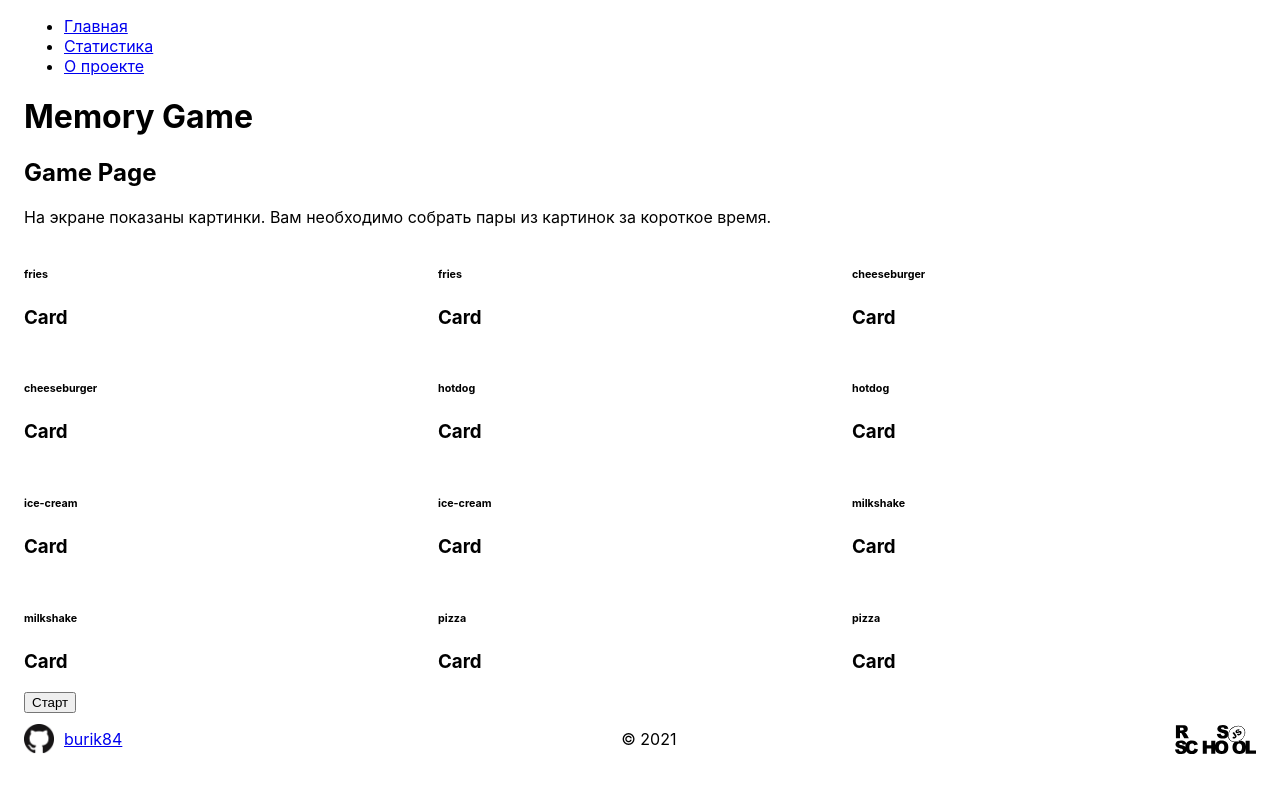
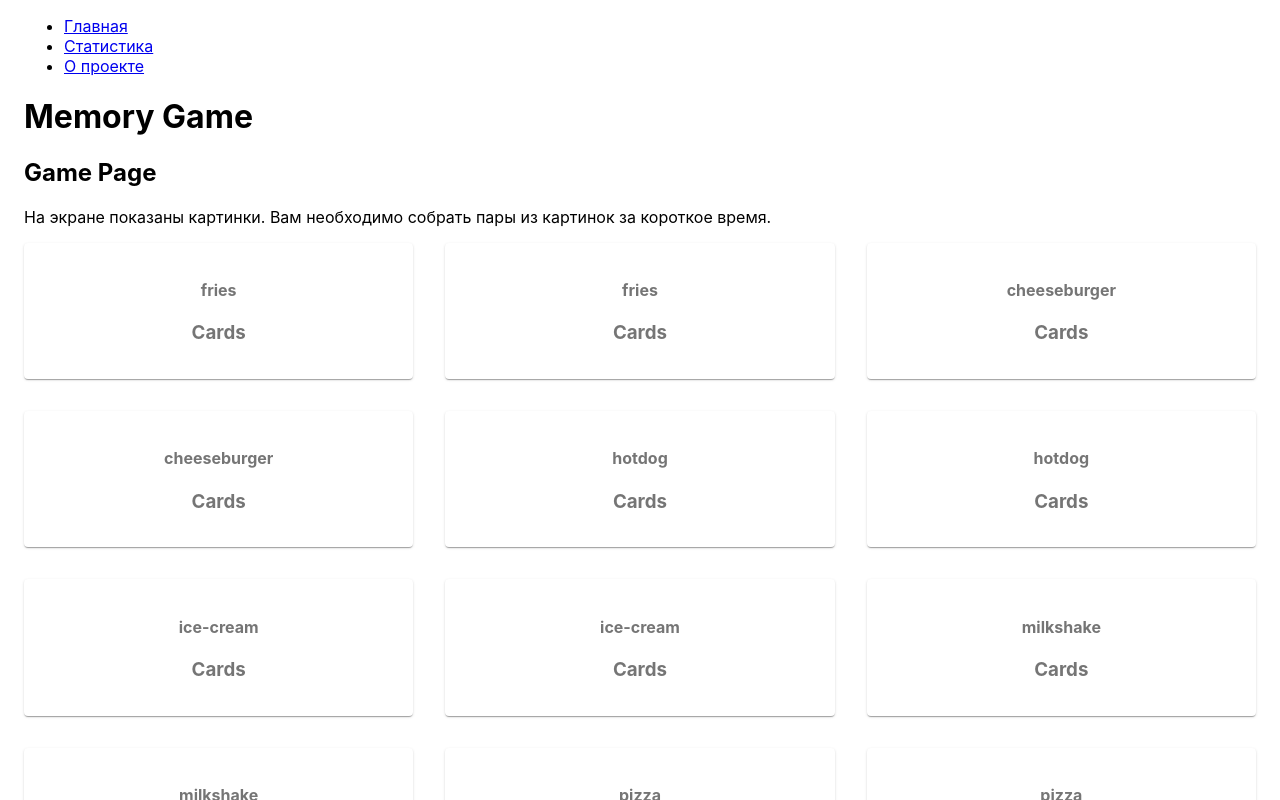
Before and after one commit to burik84/react-game, a React (Create React App) app in the folder react-game/: page / in a window 1280 px wide. Shown: the top 800 px of the page. Built offline with nearby package versions, Linux system fonts and the light colour scheme.

Commit message:
feat add style material from cards

```diff
--- a/react-game/src/components/Game/Game.tsx
+++ b/react-game/src/components/Game/Game.tsx
@@ -1,4 +1,18 @@
 import React, { useState, useEffect, Fragment } from 'react';
+import GameFields from '../layout/GameFields/GameFields';
+
+import { makeStyles, createStyles, Theme } from '@material-ui/core/styles';
+import Button from '@material-ui/core/Button';
+
+const useStyles = makeStyles((theme: Theme) =>
+  createStyles({
+    root: {
+      '& > *': {
+        margin: theme.spacing(1),
+      },
+    },
+  })
+);
 
 type TProps = {
   isGame: boolean;
@@ -9,28 +23,6 @@ type TProps = {
   // isLoading: boolean;
   // isResult: boolean;
 };
-const Game: React.FC<TProps> = ({
-  isGame,
-  startGame,
-  stopGame,
-  changeCounter,
-  changeWinner,
-}) => {
-  const [cardsChosen, setCardsChosen] = useState<string[]>([]);
-  const [cardsChosenID, setCardsID] = useState<number[]>([]);
-  const [cardsWon, setCardWon] = useState<string[]>([]);
-
-  useEffect(() => {
-    if (cardsChosen.length === 2) {
-      setTimeout(checkMatch, 500);
-    }
-  }, [cardsChosen]);
-
-  useEffect(() => {
-    if (cardsWon.length === cardArray.length) {
-      changeWinner(true);
-    }
-  }, [cardsWon]);
 
 const cardArray = [
   {
@@ -83,12 +75,39 @@ const Game: React.FC<TProps> = ({
   },
 ];
 
+const Game: React.FC<TProps> = ({
+  isGame,
+  startGame,
+  stopGame,
+  changeCounter,
+  changeWinner,
+}) => {
+  const classes = useStyles();
+
+  const [cardsChosen, setCardsChosen] = useState<string[]>([]);
+  const [cardsChosenID, setCardsID] = useState<number[]>([]);
+  const [cardsWon, setCardWon] = useState<string[]>([]);
+  const [cardsData, setCardsData] = useState(cardArray);
+
+  useEffect(() => {
+    if (cardsChosen.length === 2) {
+      setTimeout(checkMatch, 500);
+    }
+  }, [cardsChosen]);
+
+  useEffect(() => {
+    if (cardsWon.length === cardArray.length) {
+      changeWinner(true);
+    }
+  }, [cardsWon]);
+
   const handleClickStart = () => {
     startGame();
     setCardsChosen([]);
     setCardsID([]);
     setCardWon([]);
-    // cardArray.sort(() => 0.5 - Math.random());
+    cardArray.sort(() => 0.5 - Math.random());
+    setCardsData(cardArray);
   };
   const handleClickStop = () => {
     setCardsChosen([]);
@@ -96,12 +115,11 @@ const Game: React.FC<TProps> = ({
     stopGame();
   };
 
-  const flipCard = (event: any, item: any) => {
+  const flipCard = (event: any, name: string) => {
     // console.log(event.currentTarget.dataset.id);
 
     const cardID = event.currentTarget.dataset.id;
-    // console.log(cardID, item.name);
-    const name: string = item.name;
+    console.log(cardID, name);
     setCardsChosen((prev) => [...prev, name]);
     setCardsID((prev) => [...prev, cardID]);
     console.log();
@@ -133,22 +151,36 @@ const Game: React.FC<TProps> = ({
 
   return (
     <Fragment>
-      <div className="grid" style={styles.grid}>
-        {!isGame && <div className="overflow"></div>}
-        {cardArray.map((item: { name: string }, index: number) => (
-          <div
-            className="card"
-            data-id={index}
-            key={index}
-            onClick={(event) => flipCard(event, item)}
+      <div className="game-fields">
+        <GameFields
+          clickCards={flipCard}
+          cardsData={cardsData}
+          isGame={isGame}
+        />
+        {!isGame && (
+          <div className={classes.root}>
+            <Button
+              variant="contained"
+              color="primary"
+              onClick={handleClickStart}
             >
-            <h6>{item.name}</h6>
-            <h3>Card</h3>
+              Старт
+            </Button>
           </div>
-        ))}
+        )}
+
+        {isGame && (
+          <div className={classes.root}>
+            <Button
+              variant="contained"
+              color="secondary"
+              onClick={handleClickStop}
+            >
+              Стоп
+            </Button>
           </div>
-      {!isGame && <button onClick={handleClickStart}>Старт</button>}
-      {isGame && <button onClick={handleClickStop}>Стоп</button>}
+        )}
+      </div>
     </Fragment>
   );
 };
--- a/react-game/src/components/Game/_Game.scss
+++ b/react-game/src/components/Game/_Game.scss
@@ -5,6 +5,16 @@
 }
 .card {
   cursor: pointer;
+}
+
+.fields{
+  display: flex;
+  flex-direction: column;
+  align-items: center;
+  justify-content: center;
+}
+.game-fields__grid{
+  position:relative;
 }
 .overflow{
   position: absolute;
--- /dev/null
+++ b/react-game/src/components/layout/GameCard/GameCard.tsx
@@ -0,0 +1,36 @@
+import React from 'react';
+import Paper from '@material-ui/core/Paper';
+import Grid from '@material-ui/core/Grid';
+
+type TProps = {
+  grid: any;
+  classes: string;
+  name: string;
+  index: number;
+  clickCards: any;
+};
+
+const GameCard: React.FC<TProps> = ({
+  grid,
+  classes,
+  name,
+  index,
+  clickCards,
+}) => {
+  return (
+    <Grid
+      item
+      xs={grid}
+      onClick={(e) => clickCards(e, name)}
+      data-id={index}
+      className="card"
+    >
+      <Paper className={classes}>
+        <h4>{name}</h4>
+        <h3>Cards</h3>
+      </Paper>
+    </Grid>
+  );
+};
+
+export default GameCard;
--- /dev/null
+++ b/react-game/src/components/layout/GameFields/GameFields.tsx
@@ -0,0 +1,55 @@
+import React from 'react';
+import { makeStyles, createStyles, Theme } from '@material-ui/core/styles';
+import Paper from '@material-ui/core/Paper';
+import Grid from '@material-ui/core/Grid';
+import GameCard from '../GameCard/GameCard';
+
+const useStyles = makeStyles((theme: Theme) =>
+  createStyles({
+    root: {
+      flexGrow: 1,
+    },
+    paper: {
+      padding: theme.spacing(2),
+      textAlign: 'center',
+      color: theme.palette.text.secondary,
+    },
+  })
+);
+
+type TProps = {
+  clickCards: any;
+  cardsData: any;
+  isGame: boolean;
+};
+
+const GameFilds: React.FC<TProps> = ({ clickCards, cardsData, isGame }) => {
+  const classes = useStyles();
+
+  return (
+    <div className={classes.root}>
+      <Grid
+        container
+        spacing={4}
+        direction="row"
+        justify="center"
+        alignItems="center"
+        className="game-fields__grid"
+      >
+        {!isGame && <div className="overflow"></div>}
+        {cardsData.map((item: { name: string }, index: number) => (
+          <GameCard
+            classes={classes.paper}
+            grid={4}
+            name={item.name}
+            index={index}
+            key={index}
+            clickCards={clickCards}
+          />
+        ))}
+      </Grid>
+    </div>
+  );
+};
+
+export default GameFilds;
```
Lines whose indentation alone changed are shown as unchanged.
